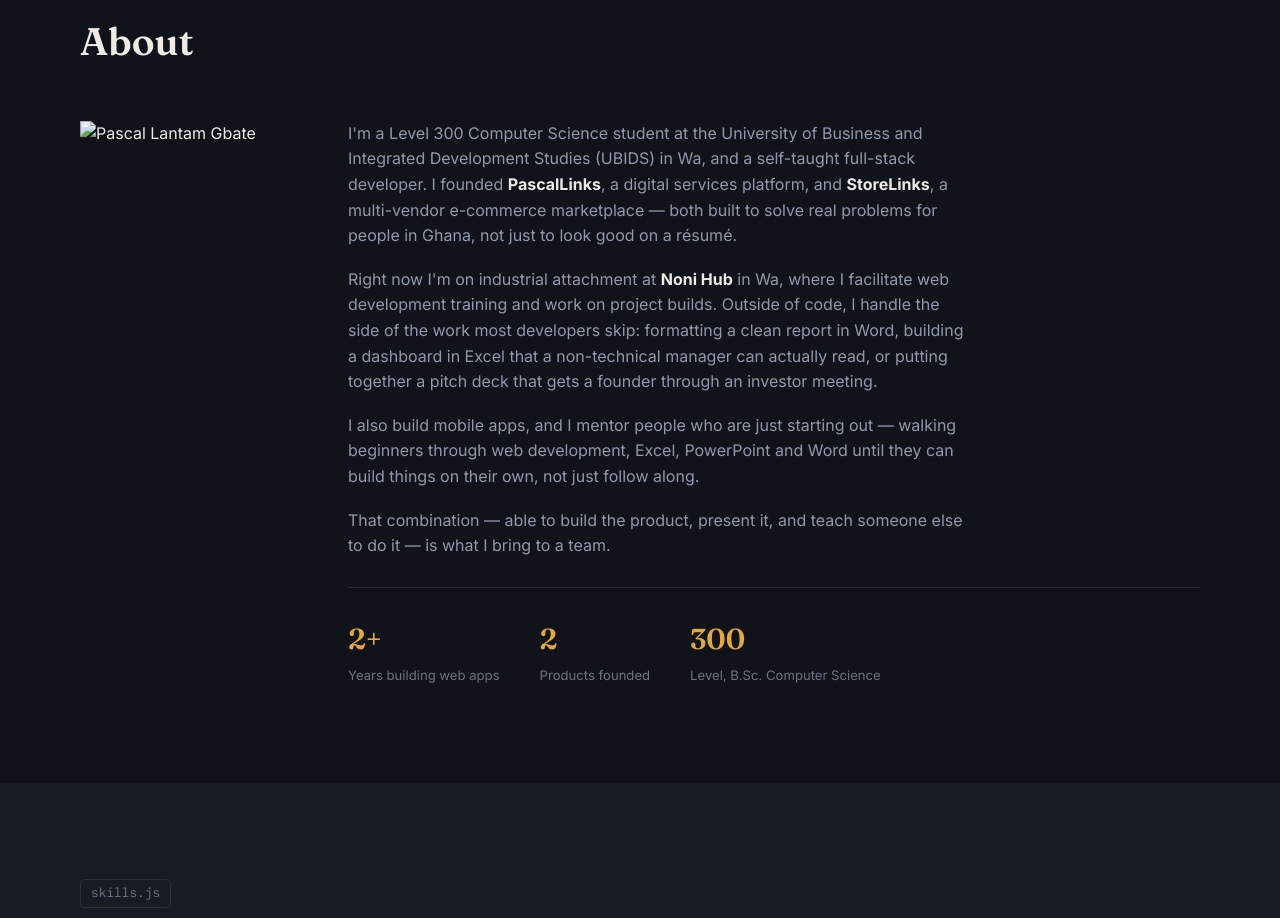
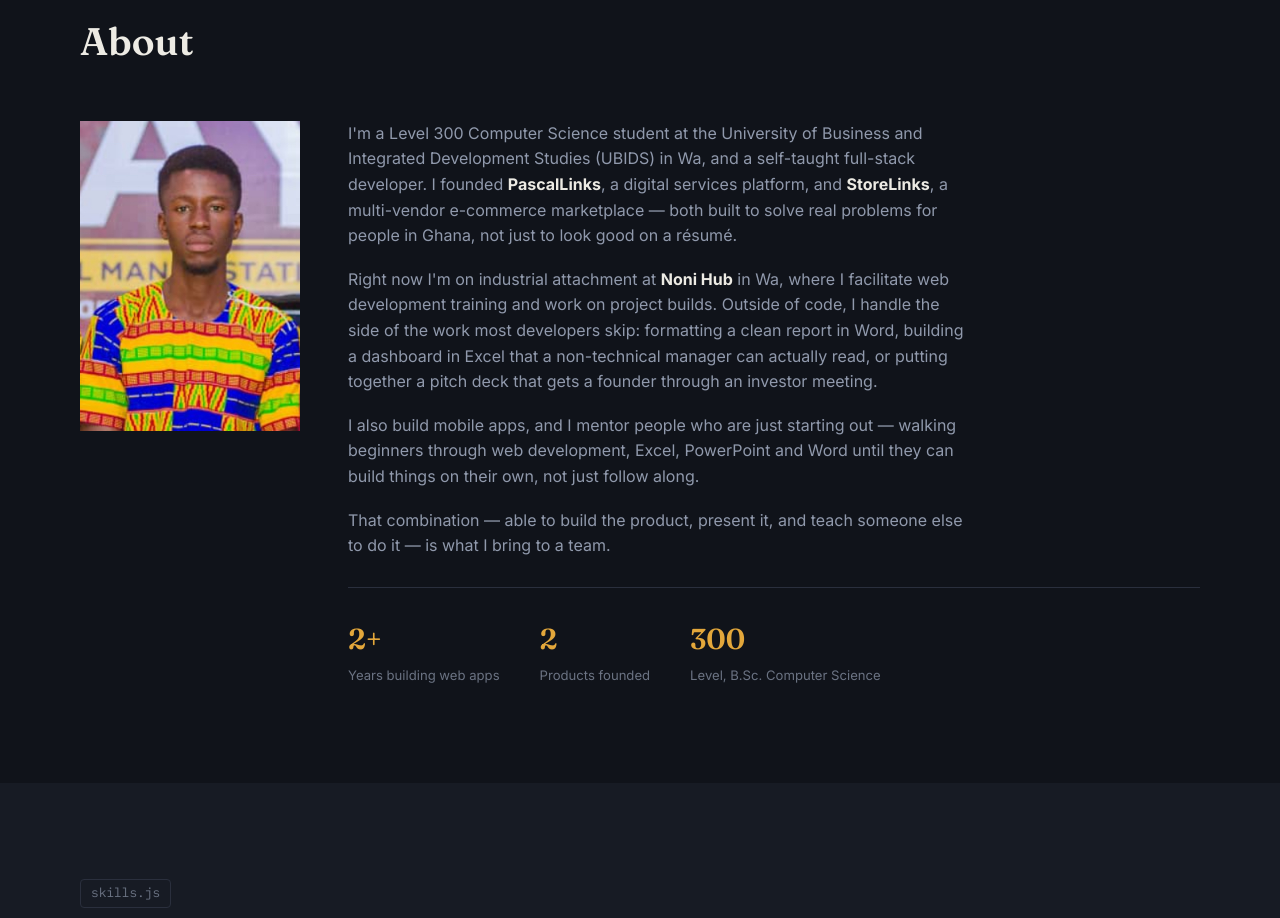
Before and after one commit to cyril-gif/portfolio1, a website: page public/index.html in a window 1280 px wide. Shown: the part 916-1834 px from the top of the page. Drawn offline with Linux system fonts and the light colour scheme; no server answers.

Commit message:
Update image source in about section

```diff
--- a/public/index.html
+++ b/public/index.html
@@ -89,7 +89,7 @@
 
     <div class="about__grid">
       <div class="about__photo" aria-hidden="true">
-         <img src="images/pas.png" alt="Pascal Lantam Gbate">
+         <img src="images/pass.png" alt="Pascal Lantam Gbate">
 
       </div>
 
```
